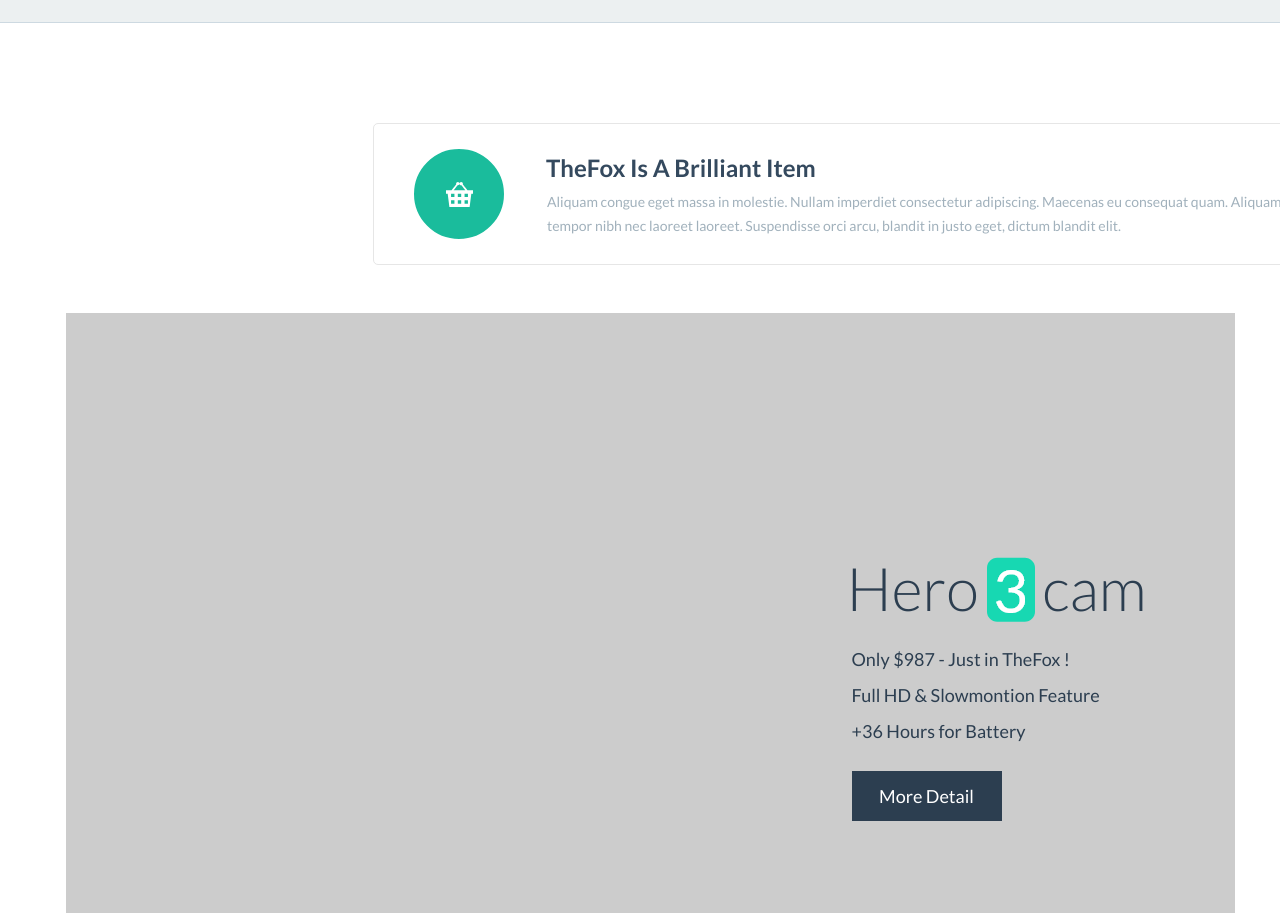
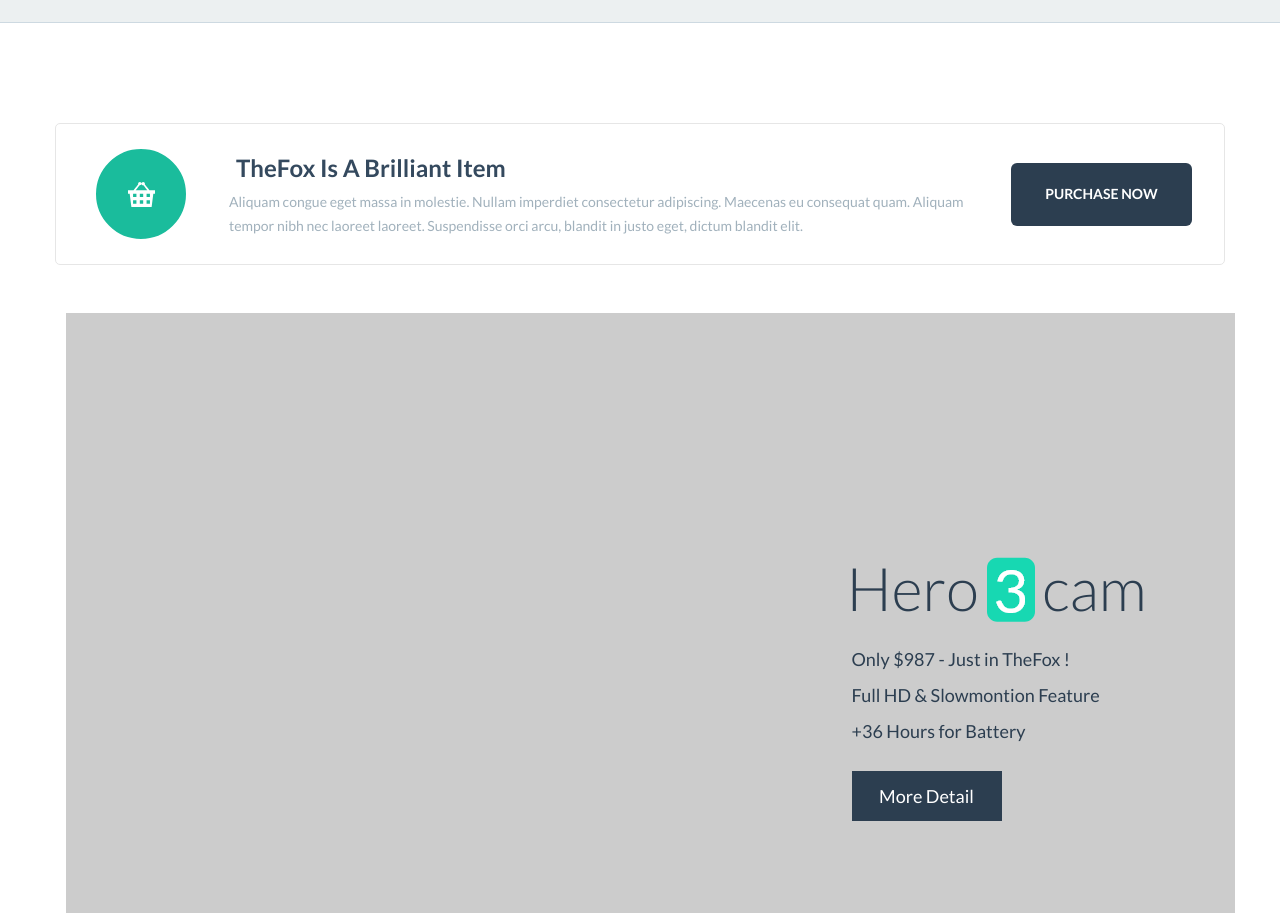
Before and after one commit to DOKVADZETAKO/personal-project-html-and-css, a plain HTML site: page index.html in a window 1280 px wide. Shown: the part 1720-2633 px from the top of the page. Drawn offline with Linux system fonts and the light colour scheme.

Commit message:
feat(personal-project-html-and-css): Updated marginc for component 4

```diff
--- a/Styles/main.css
+++ b/Styles/main.css
@@ -453,11 +453,11 @@ main .MainBack .mainBlock{
 
 main .short-info{
     width: 1170px;
+    margin: auto;
     display: flex;
     border: 1px solid #E6E6E6;
     border-radius: 5px;
     margin-bottom: 48px;
-    margin-left: 373px;
     margin-top: 100px;
 }
 
@@ -471,7 +471,7 @@ main .short-info .text h5{
     line-height: 33px;
     color: #34495E;
     padding-top: 27px;
-    padding-left: 2px;
+    padding-left: 10px;
 }
 main .short-info .text p{
     font-family: 'Lato';
@@ -497,7 +497,7 @@ main .short-info input{
     border: 0;
     border-radius: 6px;
     margin: auto;
-    margin-right: 40px;
+    margin-right: 32px;
 }
 /* mexute*/
 main .container{
@@ -1326,6 +1326,7 @@ color: #A1B1BC
     line-height: 19px;
     color: #FFFFFF;
     text-transform: uppercase;
+    letter-spacing: 1.5px;
 }
 
 .Paragraps .item p{
@@ -1341,7 +1342,7 @@ color: #A1B1BC
 .Paragraps .item input{
     font-family: 'Lato';
     font-weight: 700;
-    font-size: 19px;
+    font-size: 15px;
     line-height: 19px;
     color: #FFFFFF;
     text-transform: uppercase;
```
